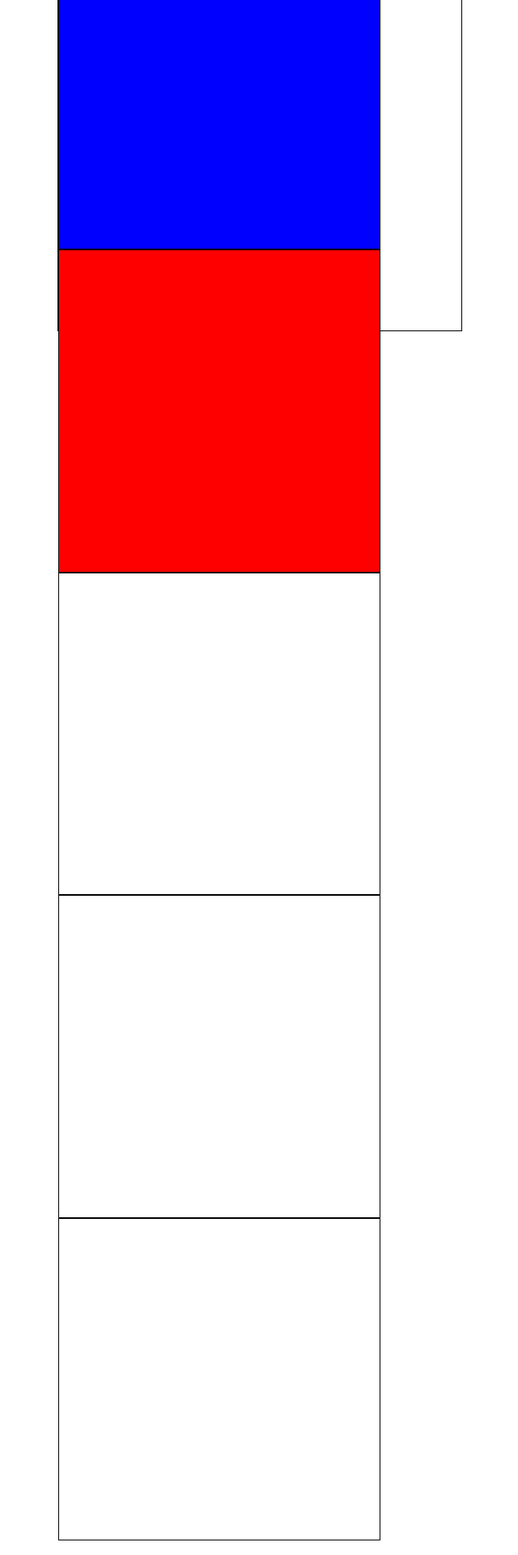
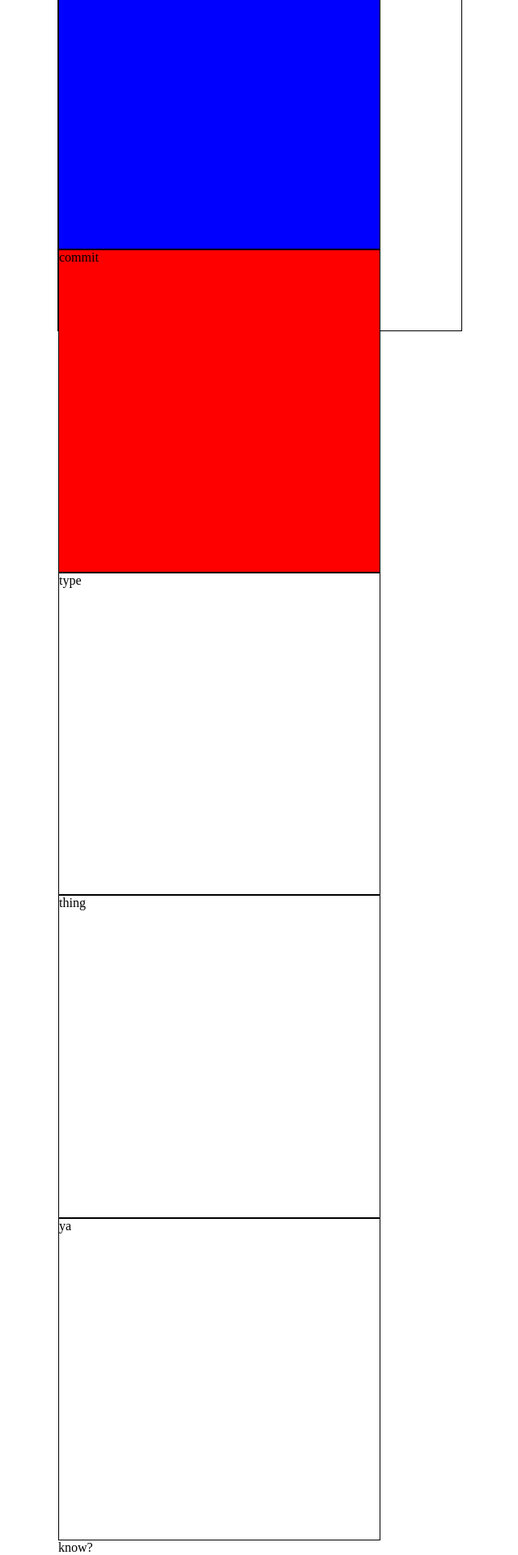
Before and after one commit to tdziewa08/Troy-Dziewa-Portfolio, a React (Vite) app: page / in a window 1280 px wide. Shown: the part 99-2019 px from the top of the page at 81% size, without its empty margins (319-959 px from the left). Built offline with nearby package versions, Linux system fonts and the light colour scheme.

Commit message:
Update App.jsx

```diff
--- a/src/App.jsx
+++ b/src/App.jsx
@@ -3,12 +3,12 @@ export default function App() {
   return (
     <>
       <div className="box">
-        <div></div>
-        <div></div>
-        <div></div>
-        <div></div>
-        <div></div>
-        <div></div>
+        <div>lil</div>
+        <div>commit</div>
+        <div>type</div>
+        <div>thing</div>
+        <div>ya</div>
+        <div>know?</div>
        </div>
     </>
   )
```
